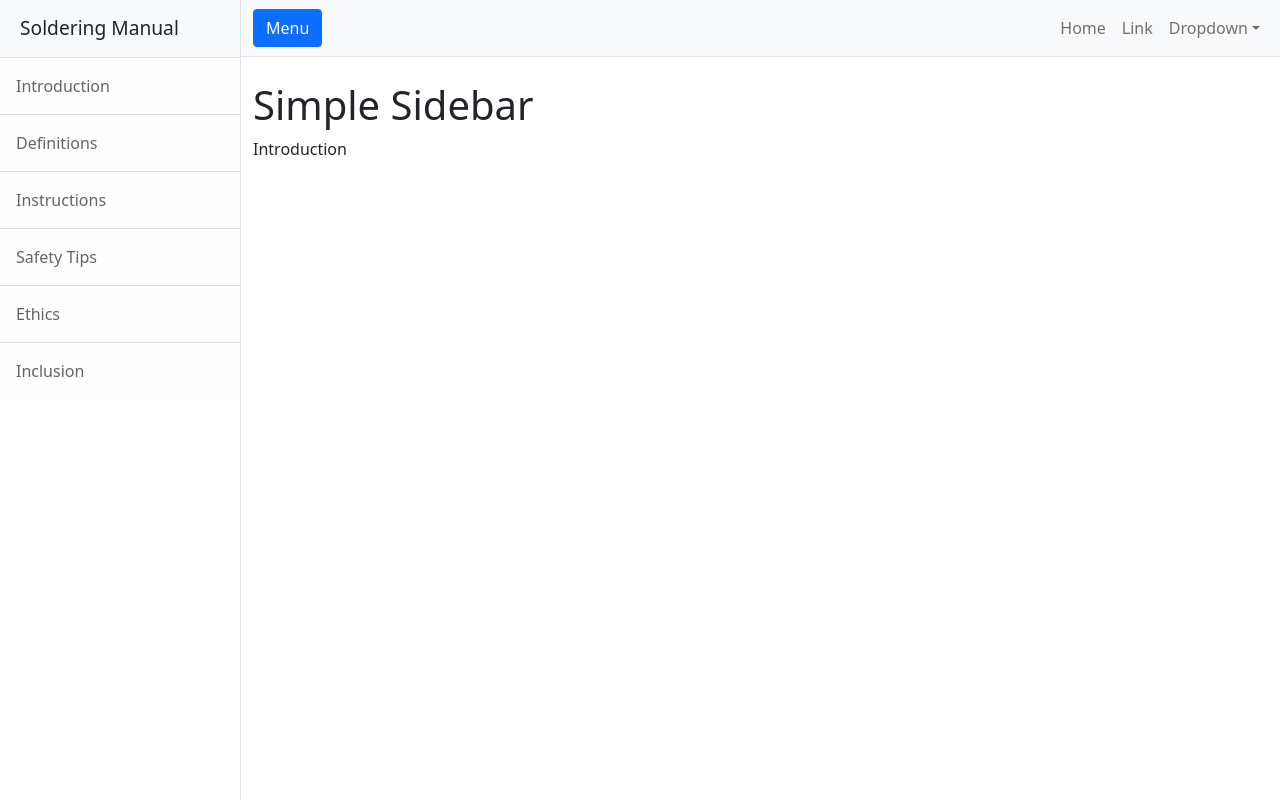
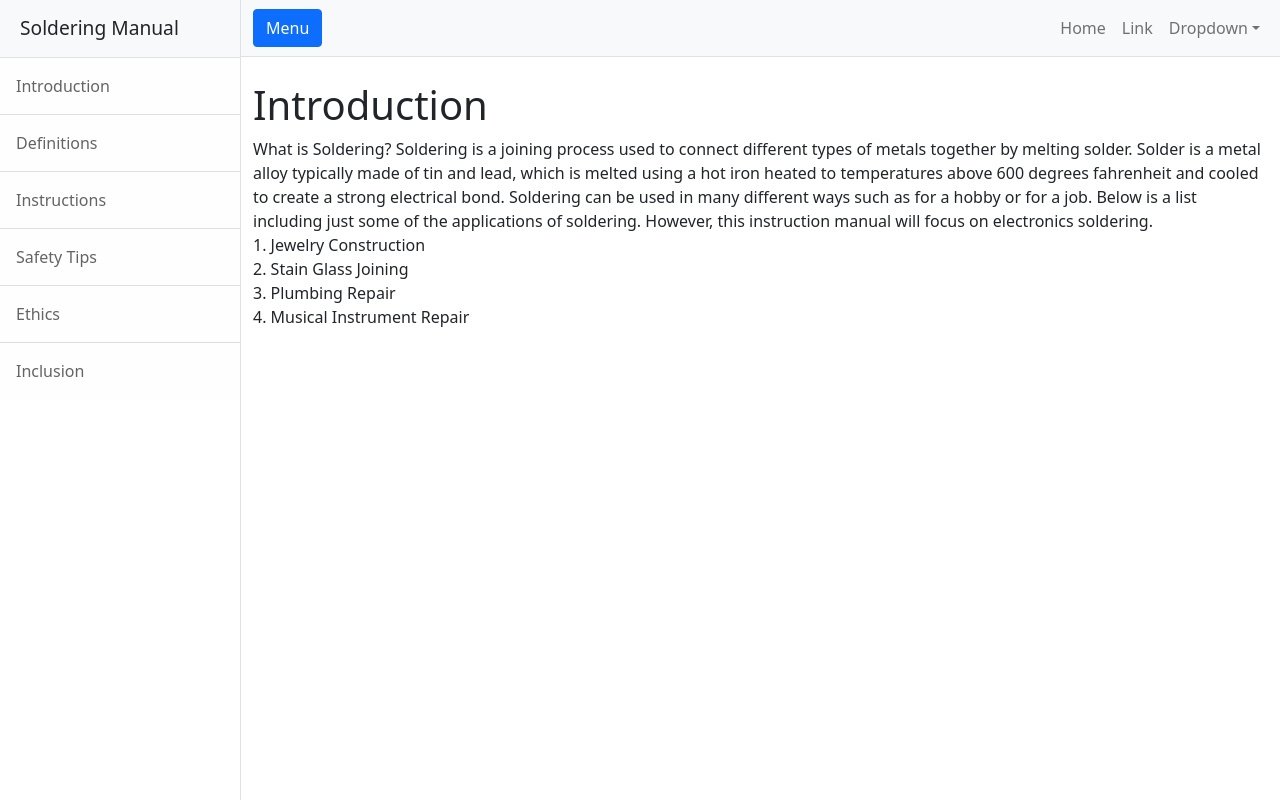
Before and after one commit to MarkCiora/SolderingInstructions, a plain HTML site: page introduction.html in a window 1280 px wide. Drawn offline with nearby package versions, Linux system fonts and the light colour scheme.

Commit message:
Update introduction.html

```diff
--- a/introduction.html
+++ b/introduction.html
@@ -51,8 +51,17 @@
                 </nav>
                 <!-- Page content-->
                 <div class="container-fluid">
-                    <h1 class="mt-4">Simple Sidebar</h1>
-                    <p>Introduction
+                    <h1 class="mt-4">Introduction</h1>
+                    <p>What is Soldering?
+                       Soldering is a joining process used to connect different types of metals together by melting solder.
+                       Solder is a metal alloy typically made of tin and lead, which is melted using a hot iron heated to temperatures above 600 degrees
+                       fahrenheit and cooled to create a strong electrical bond. Soldering can be used in many different ways such as for a hobby or for a job.
+                       Below is a list including just some of the applications of soldering. However, this instruction manual will focus on electronics soldering.
+                       <br>1. Jewelry Construction
+                       <br>2. Stain Glass Joining
+                       <br>3. Plumbing Repair
+                       <br>4. Musical Instrument Repair
+
                     </p>
                 </div>
             </div>
```
